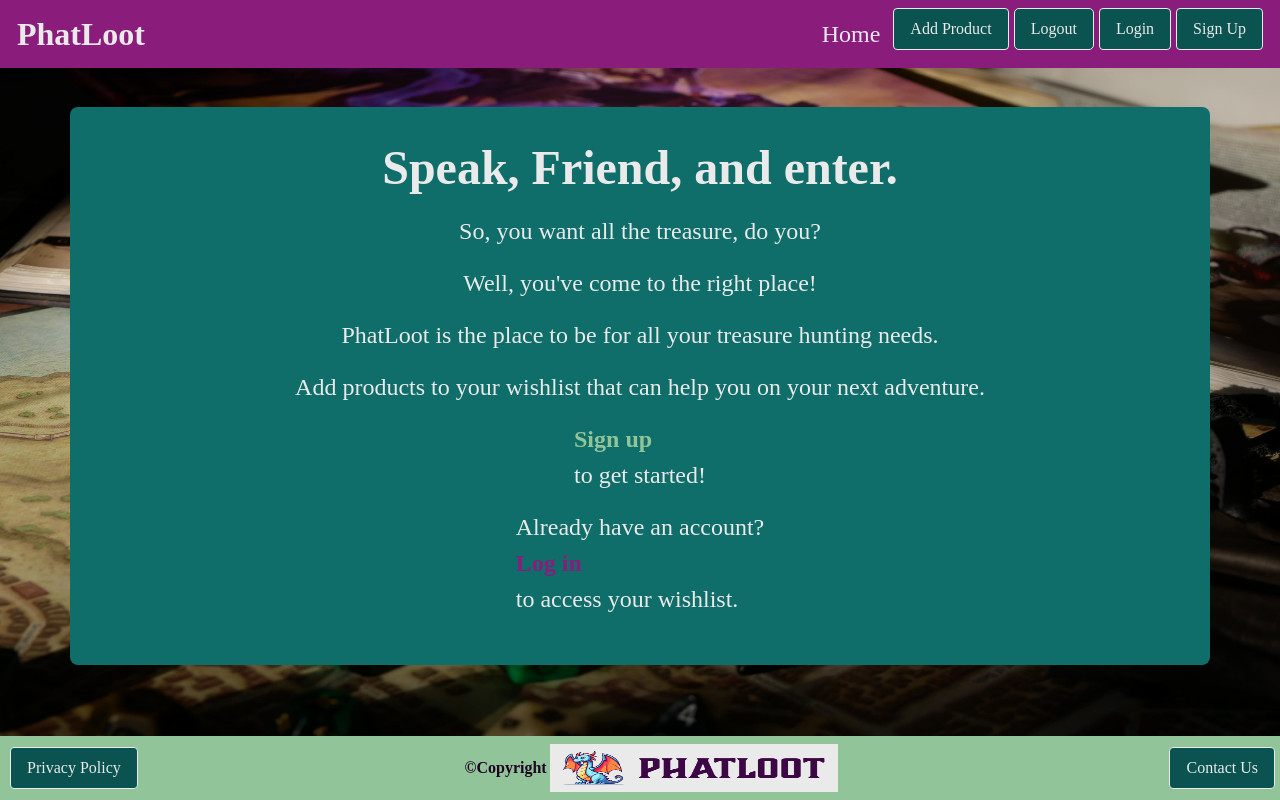
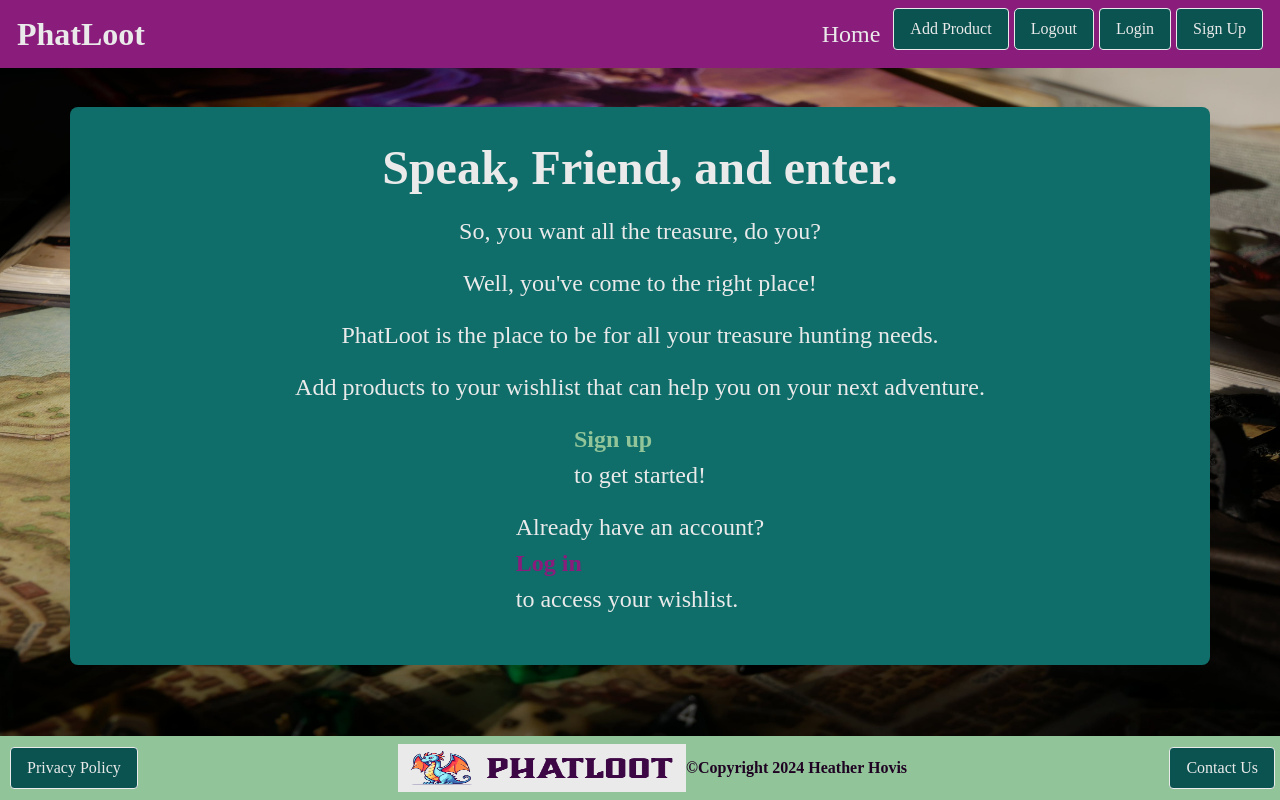
Before and after one commit to h-hovis/phatloot_client_2, an Angular app: page /home in a window 1280 px wide. Built offline with nearby package versions, Linux system fonts and the light colour scheme; a web font is replaced by a local one.

Commit message:
Update footer component with new logo and copyright information

```diff
--- a/src/app/footer/footer.component.html
+++ b/src/app/footer/footer.component.html
@@ -3,8 +3,8 @@
     Privacy Policy
   </button>
 <p>
-©Copyright
-<img class="brand-img" src="../assets/img/main-phatloot-logo.png" alt="" width="300" height="50">
+<img class="brand-img" src="../assets/img/main-phatloot-logo.png" alt="" width="300" height="60">
+ ©Copyright 2024 Heather Hovis
 </p>
 <button>
   Contact Us
```
Also changed, not shown: 2 other files (tests, documents, lock files or other folders).
